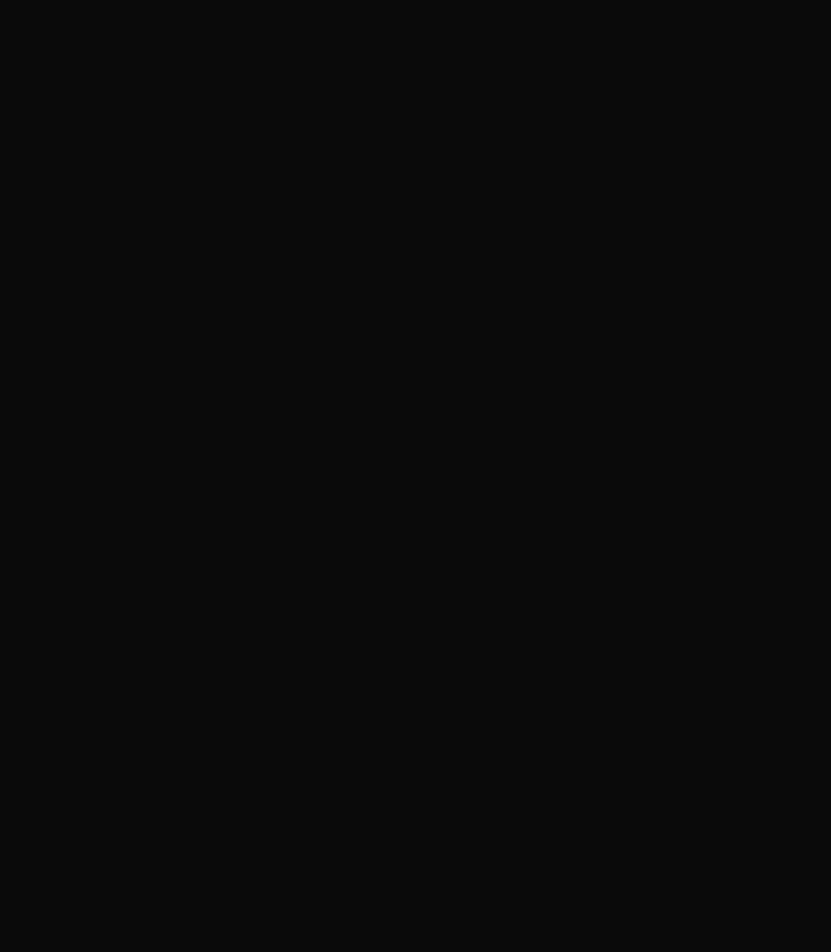
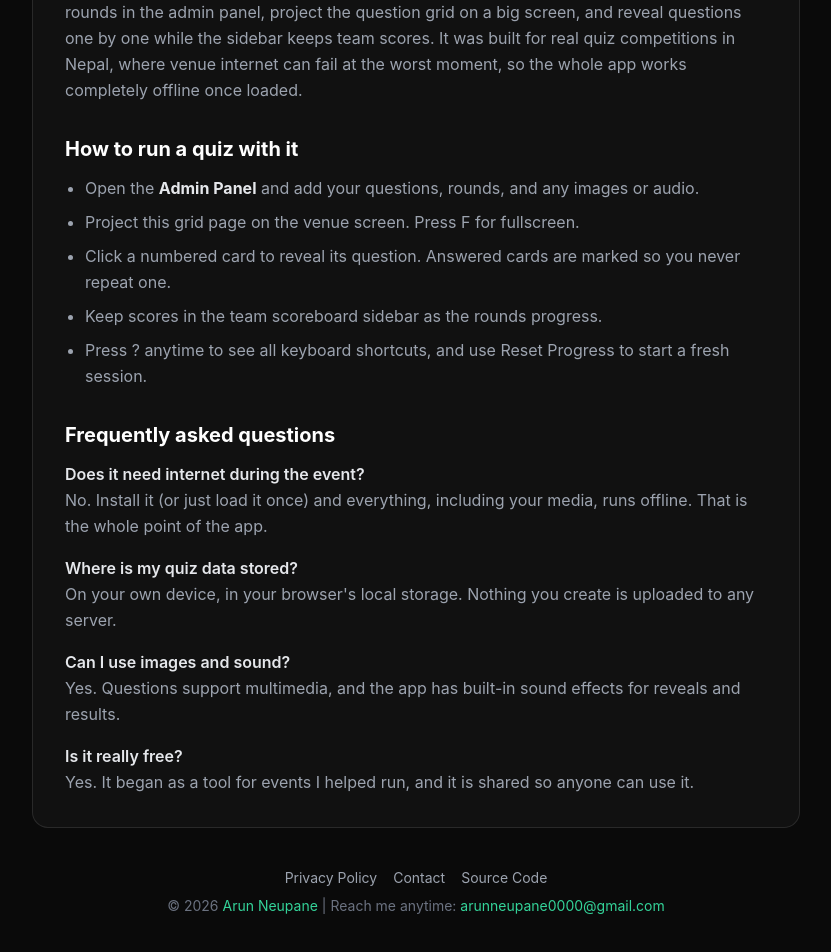
Before and after one commit to arundada9000/sajiloquiz, a React (Vite) app: page /#/ in a window 1280 px wide. Shown: the part 1430-2382 px from the top of the page, without its empty margins (224-1055 px from the left). Before the commit the page ends 1272 px from the top, so only its background shows below. Built offline with nearby package versions, Linux system fonts and the light colour scheme.

Commit message:
add about section faq and footer to home page

```diff
--- a/src/pages/GridPage.tsx
+++ b/src/pages/GridPage.tsx
@@ -303,6 +303,63 @@
                         </motion.button>
                     )}
                 </div>
+
+                {/* About / guide content */}
+                <section className="mt-16 max-w-3xl mx-auto text-left bg-white/[0.03] border border-white/10 rounded-2xl p-6 md:p-8">
+                    <h2 className="text-xl font-bold text-white mb-3">What is Sajilo Quiz?</h2>
+                    <p className="text-gray-400 leading-relaxed mb-4">
+                        Sajilo Quiz is a free quiz presentation app for running live events: school and college
+                        competitions, office game nights, and classroom reviews. You build your questions and rounds
+                        in the admin panel, project the question grid on a big screen, and reveal questions one by
+                        one while the sidebar keeps team scores. It was built for real quiz competitions in Nepal,
+                        where venue internet can fail at the worst moment, so the whole app works completely offline
+                        once loaded.
+                    </p>
+
+                    <h2 className="text-xl font-bold text-white mb-3 mt-8">How to run a quiz with it</h2>
+                    <ul className="text-gray-400 leading-relaxed mb-4 list-disc pl-5 space-y-2">
+                        <li>Open the <strong className="text-gray-200">Admin Panel</strong> and add your questions, rounds, and any images or audio.</li>
+                        <li>Project this grid page on the venue screen. Press F for fullscreen.</li>
+                        <li>Click a numbered card to reveal its question. Answered cards are marked so you never repeat one.</li>
+                        <li>Keep scores in the team scoreboard sidebar as the rounds progress.</li>
+                        <li>Press ? anytime to see all keyboard shortcuts, and use Reset Progress to start a fresh session.</li>
+                    </ul>
+
+                    <h2 className="text-xl font-bold text-white mb-3 mt-8">Frequently asked questions</h2>
+                    <div className="space-y-4 text-gray-400 leading-relaxed">
+                        <div>
+                            <h3 className="font-semibold text-gray-200">Does it need internet during the event?</h3>
+                            <p>No. Install it (or just load it once) and everything, including your media, runs offline. That is the whole point of the app.</p>
+                        </div>
+                        <div>
+                            <h3 className="font-semibold text-gray-200">Where is my quiz data stored?</h3>
+                            <p>On your own device, in your browser's local storage. Nothing you create is uploaded to any server.</p>
+                        </div>
+                        <div>
+                            <h3 className="font-semibold text-gray-200">Can I use images and sound?</h3>
+                            <p>Yes. Questions support multimedia, and the app has built-in sound effects for reveals and results.</p>
+                        </div>
+                        <div>
+                            <h3 className="font-semibold text-gray-200">Is it really free?</h3>
+                            <p>Yes. It began as a tool for events I helped run, and it is shared so anyone can use it.</p>
+                        </div>
+                    </div>
+                </section>
+
+                {/* Footer */}
+                <footer className="mt-10 pb-6 text-center text-sm text-gray-500">
+                    <p className="mb-2">
+                        <a href="/privacy.html" className="text-gray-400 hover:text-white underline-offset-4 hover:underline mx-2">Privacy Policy</a>
+                        <a href="/contact.html" className="text-gray-400 hover:text-white underline-offset-4 hover:underline mx-2">Contact</a>
+                        <a href="https://github.com/arundada9000/sajiloquiz" target="_blank" rel="noopener noreferrer" className="text-gray-400 hover:text-white underline-offset-4 hover:underline mx-2">Source Code</a>
+                    </p>
+                    <p>
+                        &copy; {new Date().getFullYear()}{' '}
+                        <a href="https://arunneupane.netlify.app/" target="_blank" rel="noopener noreferrer" className="text-emerald-400 hover:text-emerald-300">Arun Neupane</a>
+                        {' '}| Reach me anytime:{' '}
+                        <a href="mailto:arunneupane0000@gmail.com" className="text-emerald-400 hover:text-emerald-300">arunneupane0000@gmail.com</a>
+                    </p>
+                </footer>
             </div>
             {/* Shortcuts Modal */}
             <ShortcutsModal
```
